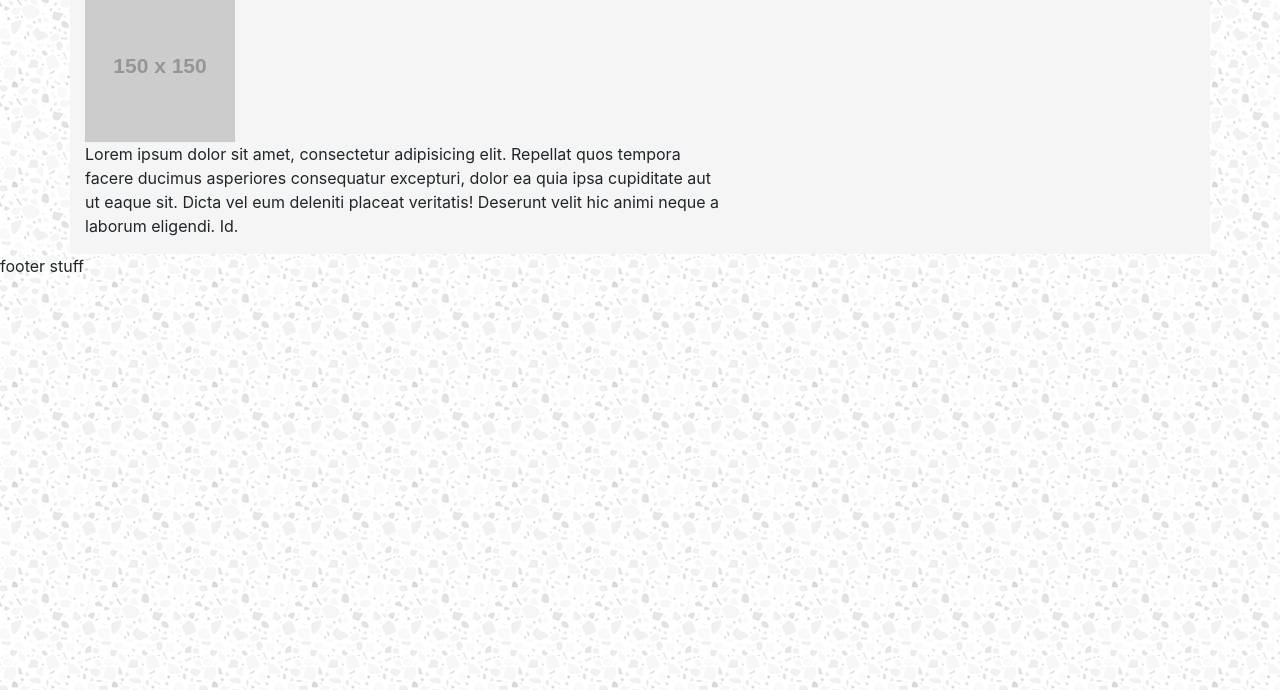
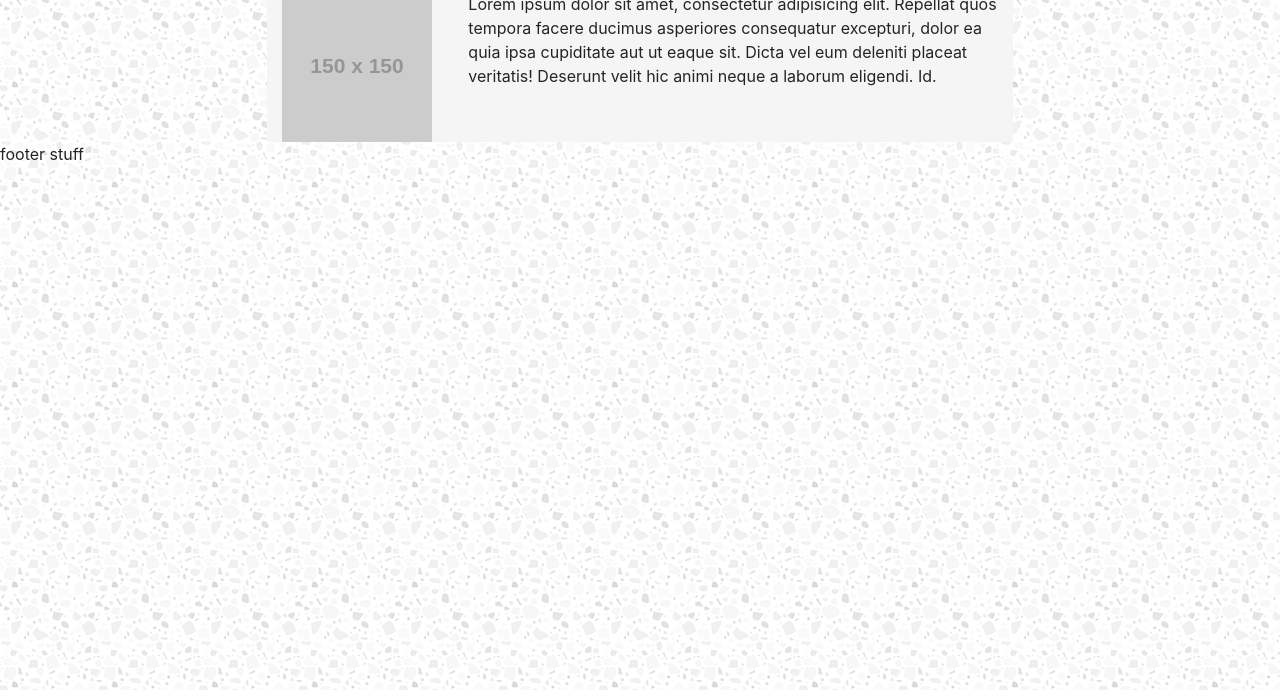
Before and after one commit to jcstang/Bootstrap-Portfolio, a plain HTML site: page index.html in a window 1280 px wide. Shown: the part 110-800 px from the top of the page. Drawn offline with nearby package versions, Linux system fonts and the light colour scheme; placeholder pictures from the web are drawn by us.

Commit message:
semi happy with col-sm col-md col-lg

```diff
--- a/index.html
+++ b/index.html
@@ -14,6 +14,7 @@
   <link rel="stylesheet" href="assets/css/style.css">
 
 </head>
+
 <body>
   <!-- bootstrap recommends wrapper container on navbar -->
   <!-- NAVBAR -->
@@ -34,22 +35,32 @@
     </nav>
   </div>
 
+
   <!-- MAIN - body of the document -->
   <!-- TODO: how to setup the rows and cols for stacking on mobile layout -->
-  <div class="container">
-    <!-- main row -->
+  <div class="container col-lg-7 col-md-9 col-sm-12">
+    <!-- About me row -->
     <div class="row">
-      <div class="col-md-7">
+      <div class="container">
         <h2>About Me</h2>
+      </div>
+    </div>
+
+    <!-- pic and p row -->
+    <div class="row">
+      <div class="container col-md-3">
         <img src="https://via.placeholder.com/150" alt="main-pic">
       </div>
-      <div class="col-md-7">
+      <div class="container col-md-9">
         <p>
           Lorem ipsum dolor sit amet, consectetur adipisicing elit. Repellat quos tempora facere ducimus asperiores consequatur excepturi, dolor ea quia ipsa cupiditate aut ut eaque sit. Dicta vel eum deleniti placeat veritatis! Deserunt velit hic animi neque a laborum eligendi. Id.
         </p>
       </div>
     </div>
+
   </div>
+  <!-- end of main body -->
+
 
   <!-- FOOTER -->
   <footer>
```
